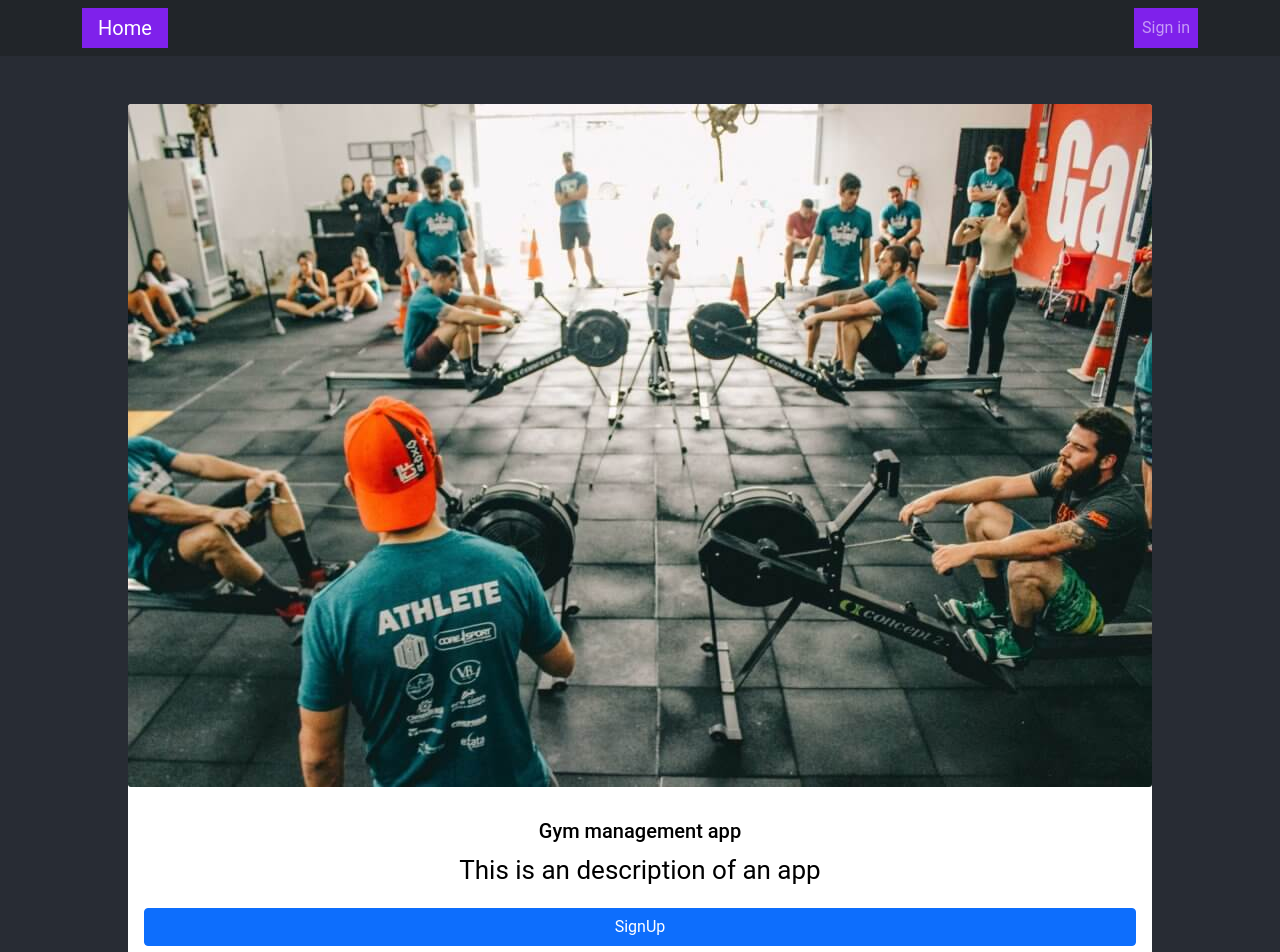
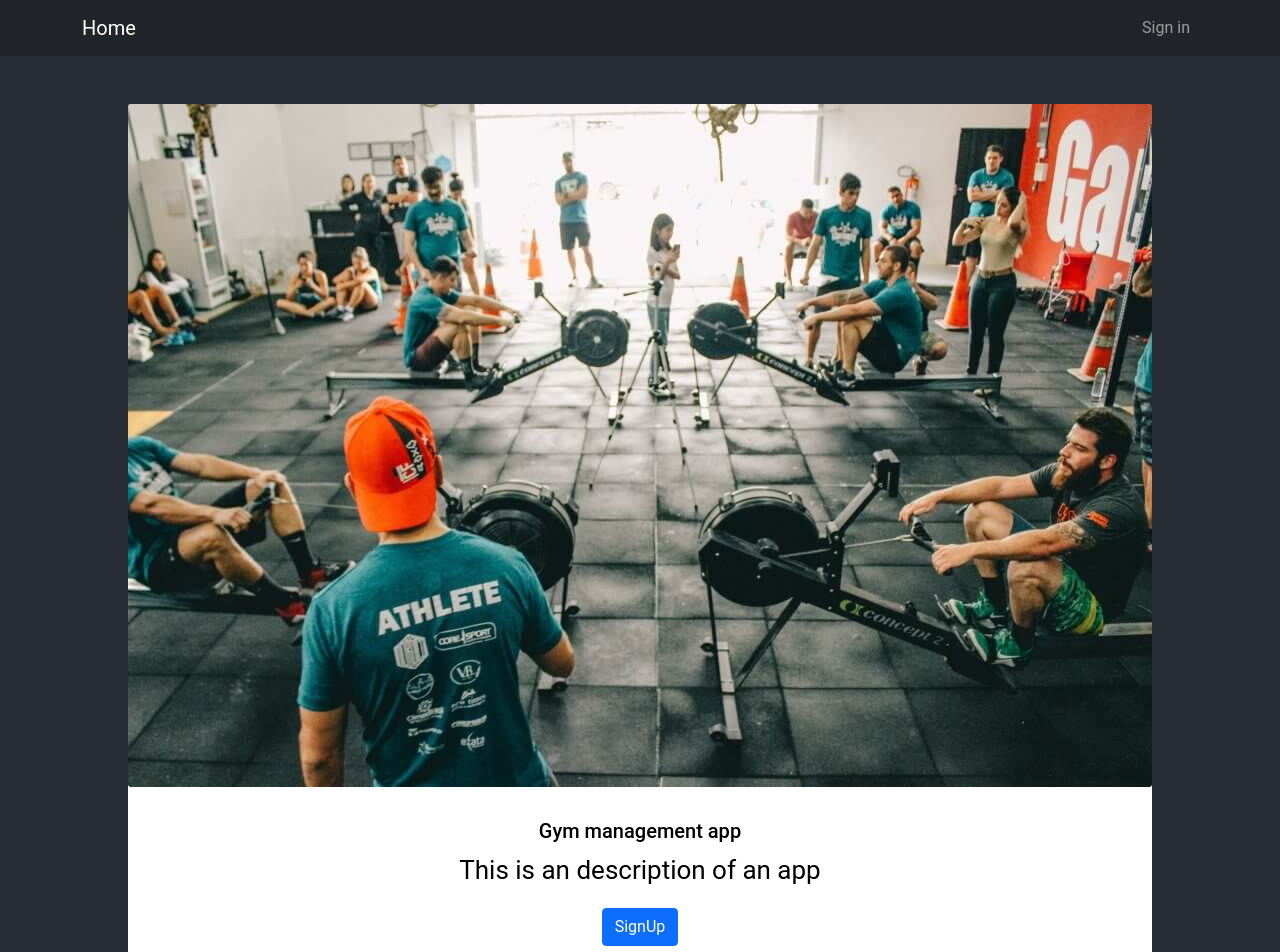
Before and after one commit to neu-seattle-cs5500-summer2022/project-SM22-LincolnCardosodeFaria-mikael1017-panmei-minhphan, a React (Create React App) app in the folder frontend/frontend/: page / in a window 1280 px wide. Shown: the top 952 px of the page. Built offline with nearby package versions, Linux system fonts and the light colour scheme.

Commit message:
fix css problem

```diff
--- a/frontend/frontend/src/components/Diet-Large.js
+++ b/frontend/frontend/src/components/Diet-Large.js
@@ -42,7 +42,7 @@ const Diet = ({ user }) => {
     }, [params.id]);
 
     return (
-        <div>
+        <div className='user_diet'>
 
             {/* <img src={"../images/diet_pic.jpg"} alt="diet" /> */}
             {/* <button onClick={() => getMealData(params.id)}>Get Daily Meal Plan</button> */}
--- a/frontend/frontend/src/components/Meal.js
+++ b/frontend/frontend/src/components/Meal.js
@@ -16,7 +16,7 @@ export default function Meal({ meal }) {
                 <li >Number of servings: 5</li>
             </ul>
 
-            <a href={meal.sourceUrl}>Go to Recipe</a>
+            <a href={meal.sourceUrl} class="purple">Go to Recipe</a>
         </article >
     )
 
--- a/frontend/frontend/src/style/Diet.css
+++ b/frontend/frontend/src/style/Diet.css
@@ -31,7 +31,7 @@ input {
     margin-bottom: 1rem;
 }
 
-button {
+/* button {
     width: 100%;
     padding: 0.5rem 1rem;
     background-color: #7f21eb;
@@ -44,7 +44,7 @@ button {
 button:hover {
     background-color: #6c13d1;
     cursor: pointer;
-}
+} */
 
 main {
     display: flex;
@@ -91,7 +91,7 @@ article {
     margin-bottom: 1rem;
 }
 
-a {
+a.purple {
     text-decoration: none;
     background-color: #7f21eb;
     color: #f3f3f3;
@@ -99,7 +99,7 @@ a {
     padding: 0.5rem 1rem;
 }
 
-a:hover {
+a.purple:hover {
     background-color: #6c13d1;
     cursor: pointer;
 }
```
